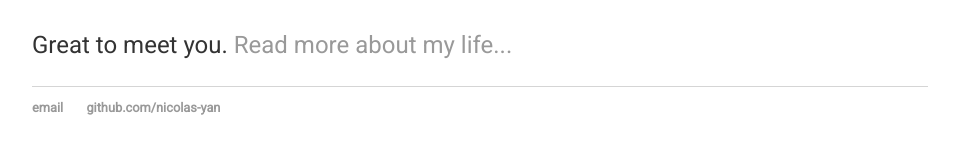
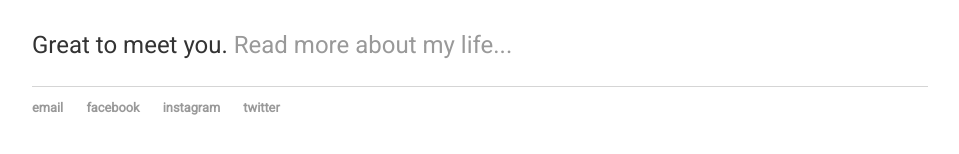
Before and after one commit to nicolas-yan/nicolas-yan.github.io, a Jekyll site: the page built from index.html, in a window 1280 px wide. Shown: the part 151-305 px from the top of the page, without its empty margins (160-1119 px from the left). Built offline with Jekyll 4.4.1, drawn with Linux system fonts in a browser that asks for light colours.

Commit message:
Update default.html

```diff
--- a/_layouts/default.html
+++ b/_layouts/default.html
@@ -24,7 +24,9 @@
 			<footer>
 	    		<ul>
 	        		<li><a href="mailto:nicolasyan1997@gmail.com">email</a></li>
-	        		<li><a href="https://github.com/nicolas-yan">github.com/nicolas-yan</a></li>
+				<li><a href="https://www.facebook.com/nicolasyan1997">facebook</a></li>
+				<li><a href="https://www.instagram.com/notnicolasyan">instagram</a></li>
+	        		<li><a href="https://twitter.com/nicolasyan">twitter</a></li>
 				</ul>
 			</footer>
 		</body>
```
